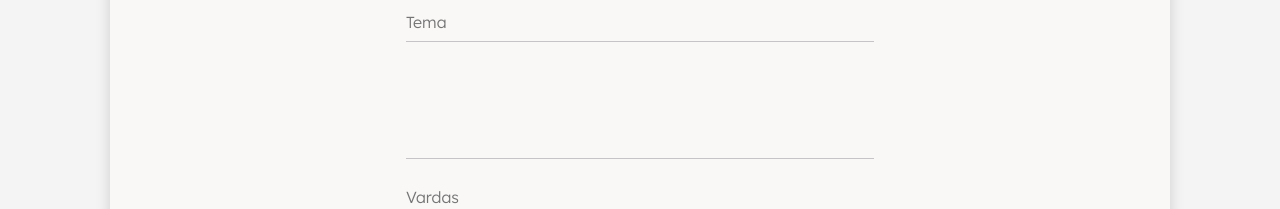
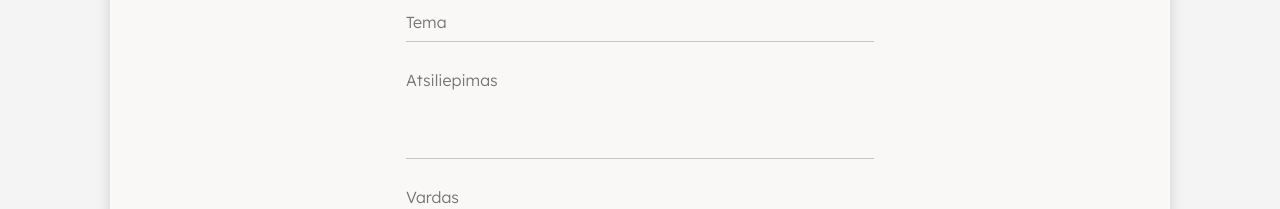
Before and after one commit to pinenetcoder/ltllanding, a Next.js app: page /suport-and-complaints in a window 1280 px wide. Shown: the part 810-1019 px from the top of the page. Built offline with nearby package versions, Linux system fonts and the light colour scheme.

Commit message:
LLP-35- Done to all inputs Placeholder's

```diff
--- a/src/components/ContactForm.js
+++ b/src/components/ContactForm.js
@@ -20,17 +20,17 @@ function ContactForm(props) {
          <form className={styles.formBlock}>
             <div className={styles.formInputBlock}>
             <input type="text"
-            placeholder={t.inputForm.topic}
+            placeholder={t.inputForm.topicPlaceholder}
             />
             <textarea
-            placeholder={t.inputForm.feedbackText}
+            placeholder={t.inputForm.feedbackPlaceholder}
             className={styles.feedbackInput}
             />
             <input type="text"
-            placeholder={t.inputForm.name}
+            placeholder={t.inputForm.namePlaceholder}
             />
             <input type="text"
-            placeholder={t.inputForm.email}
+            placeholder={t.inputForm.emailPlaceholder}
             />
             </div>
             <div className={styles.formButton}>{t.inputForm.button}</div>
--- a/src/locales/en.js
+++ b/src/locales/en.js
@@ -409,10 +409,10 @@ export default {
   inputForm: {
     title: "Your opinion is important to us",
     description: "Our vision is to create a world where everyone has access to financial services, enabling them to build a brighter future for themselves and their communities.",
-    topic: "Topic",
-    feedback: "Feedback",
-    name: "Name",
-    email: "E-mail address",
+    topicPlaceholder: "Topic",
+    feedbackPlaceholder: "Feedback",
+    namePlaceholder: "Name",
+    emailPlaceholder: "E-mail address",
     button: "Send"
   }
 }
--- a/src/locales/lt.js
+++ b/src/locales/lt.js
@@ -406,10 +406,10 @@ export default {
   inputForm: {
     title: "Mums svarbi Jūsų nuomonė",
     description: "Mūsų vizija – sukurti pasaulį, kuriame kiekvienas turėtų prieigą prie finansinių paslaugų ir sudarytų jiems galimybę kurti šviesesnę ateitį sau ir savo bendruomenėms.",
-    topic: "Tema",
-    feedback: "Atsiliepimas",
-    name: "Vardas",
-    email: "Elektroninio pašto adresas",
+    topicPlaceholder: "Tema",
+    feedbackPlaceholder: "Atsiliepimas",
+    namePlaceholder: "Vardas",
+    emailPlaceholder: "Elektroninio pašto adresas",
     button: "Siųsti"
   }
 }
```
